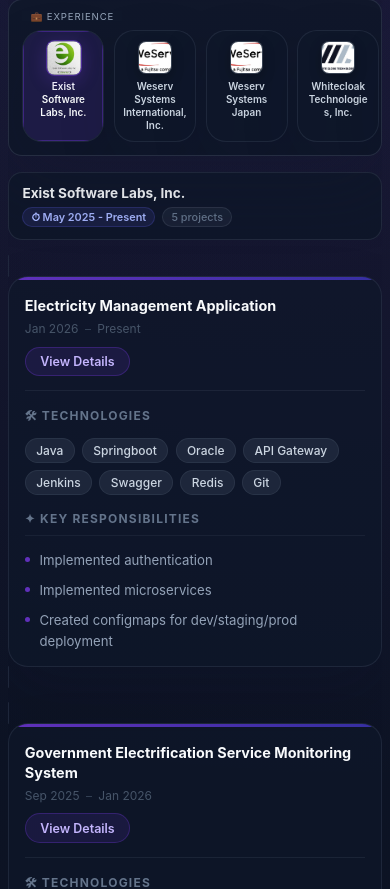
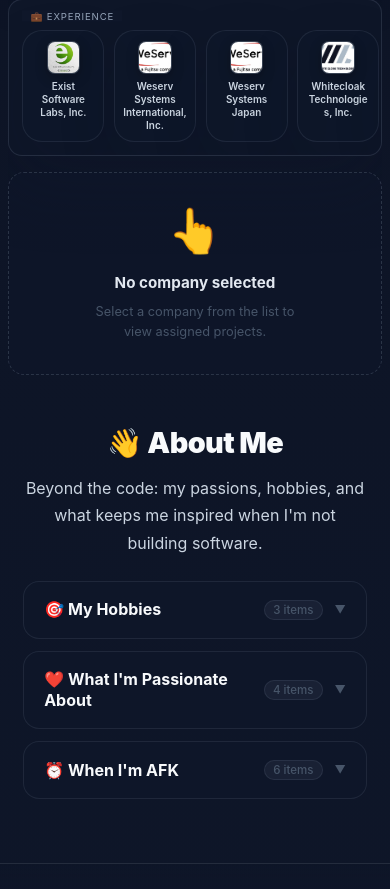
Before and after one commit to diether-sp/dsp-portfolio, an Angular app: page / in a window 390 px wide. Shown: the part 1855-2744 px from the top of the page. Built offline with nearby package versions, Linux system fonts and the light colour scheme.

Commit message:
Adjusted aboutme component in mobile view and added fallback in projects

```diff
--- a/src/app/about-me/about-me.component.css
+++ b/src/app/about-me/about-me.component.css
@@ -11,7 +11,7 @@
   gap: 3rem;
 }
 
-/* Header */
+/* ── Header ── */
 .about-header {
   text-align: center;
   animation: fadeInUp 0.8s ease-out;
@@ -31,16 +31,24 @@
 }
 
 .about-subtitle {
-  margin: 1rem 0 0;
+  margin: 1rem auto 0;
   font-size: 1.05rem;
   color: #cbd5e1;
   line-height: 1.7;
   max-width: 56ch;
-  margin-left: auto;
-  margin-right: auto;
 }
 
-/* Section */
+/* ── Desktop grid layout (default) ── */
+.desktop-layout {
+  display: grid;
+  gap: 3rem;
+}
+
+.mobile-layout {
+  display: none;
+}
+
+/* ── Section ── */
 .about-section {
   display: grid;
   gap: 1.5rem;
@@ -57,14 +65,14 @@
   gap: 0.4rem;
 }
 
-/* Grid */
+/* ── Desktop grid ── */
 .about-grid {
   display: grid;
   grid-template-columns: repeat(auto-fit, minmax(260px, 1fr));
   gap: 1.5rem;
 }
 
-/* Card */
+/* ── Desktop card ── */
 .about-card {
   padding: 1.75rem;
   border-radius: 24px;
@@ -112,26 +120,156 @@
   line-height: 1.6;
 }
 
-/* Animations */
-@keyframes fadeInUp {
-  from {
-    opacity: 0;
-    transform: translateY(20px);
-  }
-  to {
-    opacity: 1;
-    transform: translateY(0);
-  }
+/* ══════════════════════════════════════
+   ACCORDION (mobile only)
+══════════════════════════════════════ */
+
+.accordion-item {
+  border-radius: 16px;
+  border: 1px solid rgba(148, 163, 184, 0.12);
+  background: rgba(15, 23, 42, 0.75);
+  overflow: hidden;
+  transition: border-color 0.25s ease, box-shadow 0.25s ease;
 }
 
-/* Responsive */
+.accordion-item.open {
+  border-color: rgba(124, 58, 237, 0.3);
+  box-shadow: 0 8px 32px rgba(124, 58, 237, 0.1);
+}
+
+.accordion-trigger {
+  width: 100%;
+  display: flex;
+  align-items: center;
+  gap: 0.75rem;
+  padding: 1.1rem 1.25rem;
+  background: transparent;
+  border: none;
+  cursor: pointer;
+  color: #f8fafc;
+  text-align: left;
+  transition: background 0.2s ease;
+}
+
+.accordion-trigger:hover {
+  background: rgba(148, 163, 184, 0.06);
+}
+
+.accordion-heading {
+  flex: 1;
+  font-size: 1rem;
+  font-weight: 700;
+  color: #f8fafc;
+  line-height: 1.3;
+}
+
+.accordion-meta {
+  font-size: 0.72rem;
+  font-weight: 500;
+  color: #475569;
+  background: rgba(148, 163, 184, 0.08);
+  border: 1px solid rgba(148, 163, 184, 0.12);
+  border-radius: 999px;
+  padding: 2px 8px;
+  white-space: nowrap;
+}
+
+.accordion-item.open .accordion-meta {
+  color: #a78bfa;
+  background: rgba(124, 58, 237, 0.1);
+  border-color: rgba(124, 58, 237, 0.2);
+}
+
+.accordion-chevron {
+  font-size: 0.7rem;
+  color: #475569;
+  transition: color 0.2s ease;
+  flex-shrink: 0;
+}
+
+.accordion-item.open .accordion-chevron {
+  color: #a78bfa;
+}
+
+/* Accordion body — CSS height animation */
+.accordion-body {
+  display: grid;
+  grid-template-rows: 0fr;
+  transition: grid-template-rows 0.35s ease;
+}
+
+.accordion-item.open .accordion-body {
+  grid-template-rows: 1fr;
+}
+
+.accordion-grid {
+  overflow: hidden;
+  display: flex;
+  flex-direction: column;
+  gap: 0;
+}
+
+/* Accordion cards — compact horizontal layout */
+.accordion-card {
+  display: flex;
+  align-items: flex-start;
+  gap: 0.9rem;
+  padding: 0.9rem 1.25rem;
+  border-top: 1px solid rgba(148, 163, 184, 0.08);
+  transition: background 0.2s ease;
+}
+
+.accordion-card:hover {
+  background: rgba(124, 58, 237, 0.05);
+}
+
+.acc-emoji {
+  font-size: 1.6rem;
+  flex-shrink: 0;
+  width: 2.4rem;
+  text-align: center;
+  margin-top: 0.1rem;
+}
+
+.acc-text {
+  display: flex;
+  flex-direction: column;
+  gap: 0.2rem;
+  min-width: 0;
+}
+
+.acc-title {
+  margin: 0;
+  font-size: 0.9rem;
+  font-weight: 700;
+  color: #f8fafc;
+  line-height: 1.3;
+}
+
+.acc-desc {
+  margin: 0;
+  font-size: 0.82rem;
+  color: #94a3b8;
+  line-height: 1.55;
+}
+
+/* ── Animations ── */
+@keyframes fadeInUp {
+  from { opacity: 0; transform: translateY(20px); }
+  to   { opacity: 1; transform: translateY(0);    }
+}
+
+/* ══════════════════════════════════════
+   RESPONSIVE
+══════════════════════════════════════ */
+
 @media (max-width: 768px) {
   .about-me {
     padding: 2rem 1rem;
   }
 
   .about-container {
-    gap: 2rem;
+    gap: 1.5rem;
   }
 
   .about-title {
@@ -142,21 +280,14 @@
     font-size: 1rem;
   }
 
-  .section-heading {
-    font-size: 1.25rem;
+  /* Switch layouts */
+  .desktop-layout {
+    display: none;
   }
 
-  .about-grid {
-    grid-template-columns: 1fr;
-    gap: 1rem;
-  }
-
-  .about-card {
-    padding: 1.5rem;
-  }
-
-  .card-emoji {
-    font-size: 2.5rem;
-    height: 4rem;
+  .mobile-layout {
+    display: flex;
+    flex-direction: column;
+    gap: 0.75rem;
   }
 }
--- a/src/app/about-me/about-me.component.html
+++ b/src/app/about-me/about-me.component.html
@@ -1,5 +1,6 @@
 <section class="about-me" id="about">
   <div class="about-container">
+
     <!-- Header -->
     <header class="about-header">
       <h2 class="about-title">👋 About Me</h2>
@@ -8,46 +9,52 @@
       </p>
     </header>
 
-    <!-- Hobbies Section -->
+    <!-- Desktop: original grid layout -->
+    <div class="desktop-layout">
+      @for (section of sections; track section.key) {
         <div class="about-section">
-      <h3 class="section-heading">🎯 My Hobbies</h3>
+          <h3 class="section-heading">{{ section.heading }}</h3>
           <div class="about-grid">
-        @for (hobby of hobbies; track hobby.title) {
+            @for (item of section.items; track item.title) {
               <div class="about-card">
-            <div class="card-emoji">{{ hobby.emoji }}</div>
-            <h4 class="card-title">{{ hobby.title }}</h4>
-            <p class="card-description">{{ hobby.description }}</p>
+                <div class="card-emoji">{{ item.emoji }}</div>
+                <h4 class="card-title">{{ item.title }}</h4>
+                <p class="card-description">{{ item.description }}</p>
+              </div>
+            }
+          </div>
+        </div>
+      }
+    </div>
+
+    <!-- Mobile: accordion layout -->
+    <div class="mobile-layout">
+      @for (section of sections; track section.key) {
+        <div class="accordion-item" [class.open]="isSectionOpen(section.key)">
+
+          <button class="accordion-trigger" (click)="toggleSection(section.key)" [attr.aria-expanded]="isSectionOpen(section.key)">
+            <span class="accordion-heading">{{ section.heading }}</span>
+            <span class="accordion-meta">{{ section.items.length }} items</span>
+            <span class="accordion-chevron">{{ isSectionOpen(section.key) ? '▲' : '▼' }}</span>
+          </button>
+
+          <div class="accordion-body">
+            <div class="accordion-grid">
+              @for (item of section.items; track item.title) {
+                <div class="accordion-card">
+                  <span class="acc-emoji">{{ item.emoji }}</span>
+                  <div class="acc-text">
+                    <h4 class="acc-title">{{ item.title }}</h4>
+                    <p class="acc-desc">{{ item.description }}</p>
+                  </div>
                 </div>
               }
             </div>
           </div>
 
-    <!-- Passions Section -->
-    <div class="about-section">
-      <h3 class="section-heading">❤️ What I'm Passionate About</h3>
-      <div class="about-grid">
-        @for (passion of passions; track passion.title) {
-          <div class="about-card">
-            <div class="card-emoji">{{ passion.emoji }}</div>
-            <h4 class="card-title">{{ passion.title }}</h4>
-            <p class="card-description">{{ passion.description }}</p>
         </div>
       }
     </div>
-    </div>
 
-    <!-- AFK Activities Section -->
-    <div class="about-section">
-      <h3 class="section-heading">⏰ When I'm AFK</h3>
-      <div class="about-grid">
-        @for (activity of afkActivities; track activity.title) {
-          <div class="about-card">
-            <div class="card-emoji">{{ activity.emoji }}</div>
-            <h4 class="card-title">{{ activity.title }}</h4>
-            <p class="card-description">{{ activity.description }}</p>
-          </div>
-        }
-      </div>
-    </div>
   </div>
 </section>
--- a/src/app/about-me/about-me.component.ts
+++ b/src/app/about-me/about-me.component.ts
@@ -1,10 +1,16 @@
-import { Component } from '@angular/core';
+import { Component, signal } from '@angular/core';
 import { CommonModule } from '@angular/common';
 
 interface AboutItem {
   emoji: string;
   title: string;
   description: string;
+}
+
+interface AboutSection {
+  key: string;
+  heading: string;
+  items: AboutItem[];
 }
 
 @Component({
@@ -15,7 +21,21 @@
   styleUrl: './about-me.component.css'
 })
 export class AboutMeComponent {
-  hobbies: AboutItem[] = [
+  openSection = signal<string | null>(null);
+
+  toggleSection(key: string) {
+    this.openSection.set(this.openSection() === key ? null : key);
+  }
+
+  isSectionOpen(key: string): boolean {
+    return this.openSection() === key;
+  }
+
+  sections: AboutSection[] = [
+    {
+      key: 'hobbies',
+      heading: '🎯 My Hobbies',
+      items: [
         {
           emoji: '🎮',
           title: 'Gaming',
@@ -31,9 +51,12 @@
           title: 'Music',
           description: 'Listening to various genres, from lo-fi to classical. Music sets the mood for everything.'
         }
-  ];
-
-  passions: AboutItem[] = [
+      ]
+    },
+    {
+      key: 'passions',
+      heading: '❤️ What I\'m Passionate About',
+      items: [
         {
           emoji: '⚙️',
           title: 'Clean Code',
@@ -54,9 +77,12 @@
           title: 'Problem Solving',
           description: 'Enjoy diving deep into complex challenges and finding elegant solutions.'
         }
-  ];
-
-  afkActivities: AboutItem[] = [
+      ]
+    },
+    {
+      key: 'afk',
+      heading: '⏰ When I\'m AFK',
+      items: [
         {
           emoji: '🌍',
           title: 'Travel',
@@ -87,5 +113,7 @@
           title: 'Coffee & Conversation',
           description: 'Love having meaningful conversations over a good cup of coffee. Ideas flow best this way.'
         }
+      ]
+    }
   ];
 }
--- a/src/app/app.component.css
+++ b/src/app/app.component.css
@@ -53,15 +53,76 @@
   gap: 1.75rem;
 }
 
+/* ── Fallback ── */
 #fallback {
-  font-weight: 600;
-  font-size: 1.15rem;
-  color: #cbd5e1;
+  display: flex;
+  flex-direction: column;
+  align-items: center;
+  justify-content: center;
+  gap: 0.6rem;
+  padding: 4rem 2rem;
+  border: 1px dashed rgba(148, 163, 184, 0.22);
+  border-radius: 1.25rem;
+  background: rgba(15, 23, 42, 0.55);
   text-align: center;
-  padding: 1.25rem;
-  border: 1px dashed rgba(148, 163, 184, 0.28);
-  border-radius: 1rem;
-  background: rgba(15, 23, 42, 0.66);
+  animation: fadeInUp 0.4s ease-out both;
+}
+
+.fallback-icon {
+  font-size: 2.75rem;
+  display: block;
+  animation: nudge 1.6s ease-in-out infinite;
+  margin-bottom: 0.25rem;
+}
+
+.fallback-title {
+  margin: 0;
+  font-size: 1.1rem;
+  font-weight: 700;
+  color: #e2e8f0;
+}
+
+.fallback-hint {
+  margin: 0;
+  font-size: 0.875rem;
+  color: #475569;
+  max-width: 28ch;
+  line-height: 1.6;
+}
+
+@keyframes nudge {
+  0%, 100% { transform: translateX(0);    }
+  35%       { transform: translateX(-8px); }
+  55%       { transform: translateX(-4px); }
+}
+
+/* On mobile the list sits on top, so point the arrow upward */
+@media (max-width: 767px) {
+  .fallback-icon {
+    /* swap emoji to pointing-up via content trick isn't possible,
+       so we rotate the left-pointing hand to point up */
+    display: inline-block;
+    transform-origin: center;
+    animation: nudge-up 1.6s ease-in-out infinite;
+    /* override the left-pointing emoji with an up one */
+    font-size: 0; /* hide 👈 */
+  }
+
+  .fallback-icon::after {
+    content: '👆';
+    font-size: 2.75rem;
+  }
+}
+
+@keyframes nudge-up {
+  0%, 100% { transform: translateY(0);    }
+  35%       { transform: translateY(-8px); }
+  55%       { transform: translateY(-4px); }
+}
+
+@keyframes fadeInUp {
+  from { opacity: 0; transform: translateY(12px); }
+  to   { opacity: 1; transform: translateY(0);    }
 }
 
 @media (min-width: 768px) {
@@ -115,8 +176,7 @@
   }
 
   #fallback {
-    font-size: 1rem;
-    padding: 1rem;
+    padding: 3rem 1.5rem;
   }
 }
 
@@ -148,9 +208,12 @@
   }
 
   #fallback {
-    font-size: 0.9rem;
-    padding: 0.85rem;
-    border-radius: 0.75rem;
+    padding: 2.5rem 1.25rem;
+    border-radius: 1rem;
+  }
+
+  .fallback-title {
+    font-size: 1rem;
   }
 }
 
@@ -181,7 +244,14 @@
   }
 
   #fallback {
-    font-size: 0.85rem;
-    padding: 0.75rem;
+    padding: 2rem 1rem;
+  }
+
+  .fallback-title {
+    font-size: 0.95rem;
+  }
+
+  .fallback-hint {
+    font-size: 0.8rem;
   }
 }
--- a/src/app/app.component.html
+++ b/src/app/app.component.html
@@ -28,7 +28,11 @@
         [name]="selectedCompany.name"
       />
     } @else {
-      <p id="fallback">Select a company to see projects!</p>
+      <div id="fallback">
+        <span class="fallback-icon">👈</span>
+        <p class="fallback-title">No company selected</p>
+        <p class="fallback-hint">Select a company from the list to view assigned projects.</p>
+      </div>
     }
   </section>
 
--- a/src/app/app.component.ts
+++ b/src/app/app.component.ts
@@ -16,14 +16,14 @@
     imports: [HeaderComponent, SkillsComponent, CompanyComponent, ProjectsComponent, AboutMeComponent, FooterComponent]
 })
 export class AppComponent implements OnInit {
-  companies = COMPANY_LIST.reverse();
+  companies: typeof COMPANY_LIST = [];
   selectedCompanyId?: string;
 
   ngOnInit() {
-    // Select the most recent company by default
-    if (this.companies.length > 0) {
-      this.selectedCompanyId = this.companies[0].id;
-    }
+    this.companies = [...COMPANY_LIST].reverse();
+    // if (this.companies.length > 0) {
+    //   this.selectedCompanyId = this.companies[0].id;
+    // }
   }
 
   get selectedCompany() {
@@ -31,7 +31,14 @@
   }
 
   onSelectCompany(id: string) {
+    // Clicking the active company deselects it (returns to fallback)
+    if (this.selectedCompanyId === id) {
+      this.selectedCompanyId = undefined;
+      return;
+    }
+
     this.selectedCompanyId = id;
+
     // Scroll to projects section after content updates
     setTimeout(() => {
       const projectsSection = document.getElementById('projects');
```
Lines whose indentation alone changed are shown as unchanged.
